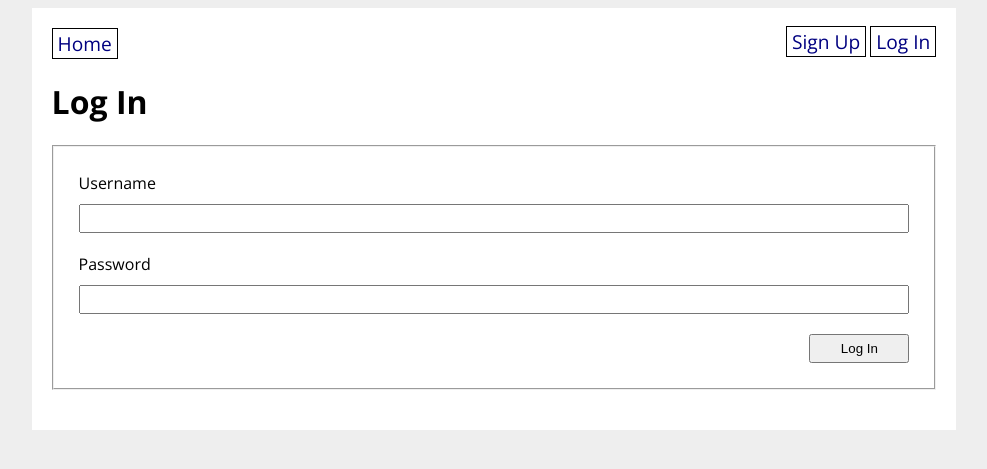
After one commit to Pondorasti/BEW-1.2, a Flask app: page /login in a window 1280 px wide. The commit adds this page. Shown: the top 469 px of the page, without its empty margins (146-1133 px from the left). Run offline with Flask 2, Linux system fonts and the light colour scheme.

Commit message:
WIP Homework 4

```diff
--- a/Class Work/Forms-Homework/grocery_app/forms.py
+++ b/Class Work/Forms-Homework/grocery_app/forms.py
@@ -1,9 +1,35 @@
+from flask.app import Flask
 from flask_wtf import FlaskForm
 from wtforms import StringField, DateField, SelectField, SubmitField
+from wtforms import validators
 from wtforms.ext.sqlalchemy.fields import QuerySelectField
 from wtforms.fields.core import FloatField
-from wtforms.validators import DataRequired, Length, NumberRange, URL
-from grocery_app.models import GroceryStore, ItemCategory
+from wtforms.fields.simple import PasswordField
+from wtforms.validators import DataRequired, Length, NumberRange, URL, ValidationError
+from .models import GroceryStore, ItemCategory
+from .models import User
+
+
+class SignUpForm(FlaskForm):
+    username = StringField(
+        "Username", validators=[DataRequired(), Length(min=3, max=20)]
+    )
+    password = PasswordField("Password", validators=[DataRequired()])
+    submit = SubmitField("Sign Up")
+
+    def validate_username(self, username):
+        user = User.query.filter_by(username=username.data).first()
+        if user:
+            raise ValidationError(
+                "Username already taken! Please choose a different one.")
+
+
+class LoginForm(FlaskForm):
+    username = StringField(
+        "Username", validators=[DataRequired(), Length(min=3, max=20)]
+    )
+    password = PasswordField("Password", validators=[DataRequired()])
+    submit = SubmitField("Log In")
 
 
 class GroceryStoreForm(FlaskForm):
--- a/Class Work/Forms-Homework/grocery_app/routes.py
+++ b/Class Work/Forms-Homework/grocery_app/routes.py
@@ -1,16 +1,58 @@
 from flask import Blueprint, request, render_template, redirect, url_for, flash
 from datetime import date, datetime
-from grocery_app.models import GroceryStore, GroceryItem
-from grocery_app.forms import GroceryStoreForm, GroceryItemForm
+from flask_login.utils import login_user, logout_user, login_required, current_user
+from .models import GroceryStore, GroceryItem, User
+from .forms import GroceryStoreForm, GroceryItemForm, SignUpForm, LoginForm
+from . import app, db, bcrypt
 
 # Import app and db from events_app package so that we can run app
-from grocery_app import app, db
+# from grocery_app import app, db
 
 main = Blueprint("main", __name__)
+auth = Blueprint("auth", __name__)
 
 ##########################################
 #           Routes                       #
 ##########################################
+
+
+@auth.route("/signup", methods=["GET", "POST"])
+def signup():
+    form = SignUpForm()
+
+    if form.validate_on_submit():
+        hashed_password = bcrypt.generate_password_hash(
+            form.password.data).decode("utf-8")
+        user = User(username=form.username.data, password=hashed_password)
+
+        db.session.add(user)
+        db.session.commit()
+
+        flash("New user created!")
+
+        return redirect(url_for("auth.login"))
+
+    return render_template("signup.html", form=form, action="/signup")
+
+
+@auth.route("/login", methods=["GET", "POST"])
+def login():
+    form = LoginForm()
+    if form.validate_on_submit():
+        user = User.query.filter_by(username=form.username.data).first()
+        if user and bcrypt.check_password_hash(user.password, form.password.data):
+            login_user(user, remember=True)
+            next_page = request.args.get("next")
+            return redirect(next_page if next_page else url_for("main.homepage"))
+
+    return render_template("login.html", form=form, action="/login")
+
+
+@auth.route("/logout")
+@login_required
+def logout():
+    logout_user()
+    return redirect(url_for("main.homepage"))
 
 
 @main.route('/')
@@ -20,6 +62,7 @@ def homepage():
 
 
 @main.route('/new_store', methods=['GET', 'POST'])
+@login_required
 def new_store():
     form = GroceryStoreForm()
 
@@ -27,6 +70,7 @@ def new_store():
         new_grocery_store = GroceryStore(
             title=form.title.data,
             address=form.address.data,
+            created_by_id=current_user.id
         )
 
         db.session.add(new_grocery_store)
@@ -40,6 +84,7 @@ def new_store():
 
 
 @main.route('/new_item', methods=['GET', 'POST'])
+@login_required
 def new_item():
     form = GroceryItemForm()
 
@@ -50,6 +95,7 @@ def new_item():
             category=form.category.data,
             photo_url=form.photo_url.data,
             store=form.store.data,
+            created_by_id=current_user.id
         )
 
         db.session.add(new_item)
@@ -63,6 +109,7 @@ def new_item():
 
 
 @main.route('/store/<store_id>', methods=['GET', 'POST'])
+@login_required
 def store_detail(store_id):
     store = GroceryStore.query.get(store_id)
     form = GroceryStoreForm(obj=store)
@@ -81,6 +128,7 @@ def store_detail(store_id):
 
 
 @main.route('/item/<item_id>', methods=['GET', 'POST'])
+@login_required
 def item_detail(item_id):
     item = GroceryItem.query.get(item_id)
     form = GroceryItemForm(obj=item)
--- /dev/null
+++ b/Class Work/Forms-Homework/grocery_app/templates/auth.html
@@ -0,0 +1,30 @@
+{% extends 'base.html' %}
+
+{% block content %}
+
+{% block auth %}{% endblock %}
+
+<form method="POST" action="{{ action }}">
+  {{ form.csrf_token }}
+  <fieldset>
+    {{ form.username.label }}
+    {{ form.username }}
+    <ul>
+      {% for error in form.username.errors %}
+      <li class="error">{{ error }}</li>
+      {% endfor %}
+    </ul>
+
+    {{ form.password.label }}
+    {{ form.password }}
+    <ul>
+      {% for error in form.password.errors %}
+      <li class="error">{{ error }}</li>
+      {% endfor %}
+    </ul>
+
+    {{ form.submit }}
+  </fieldset>
+</form>
+
+{% endblock %}
--- a/Class Work/Forms-Homework/grocery_app/templates/base.html
+++ b/Class Work/Forms-Homework/grocery_app/templates/base.html
@@ -1,11 +1,13 @@
 <!DOCTYPE html>
 <html>
+
 <head>
   <title>Grocery Store Tracker</title>
   <link rel="stylesheet" href="/static/style.css">
   <link rel="preconnect" href="https://fonts.gstatic.com">
   <link href="https://fonts.googleapis.com/css2?family=Open+Sans:wght@400;700&display=swap" rel="stylesheet">
 </head>
+
 <body>
   <div id="content">
     {% for message in get_flashed_messages() %}
@@ -14,11 +16,23 @@
     <nav>
       <a href="/">Home</a>
       <div>
+        {% if current_user.is_authenticated %}
         <a href="/new_store">New Store</a>
         <a href="/new_item">New Item</a>
+        <a href="/logout">Log Out</a>
+        {% else %}
+        <a href="/signup">Sign Up</a>
+        <a href="/login">Log In</a>
+        {% endif %}
       </div>
     </nav>
+
+    {% if current_user.is_authenticated %}
+    <p>You are currently logged in!</p>
+    {% endif %}
+
     {% block content %}{% endblock %}
   </div>
 </body>
+
 </html>
--- a/Class Work/Forms-Homework/grocery_app/templates/item_detail.html
+++ b/Class Work/Forms-Homework/grocery_app/templates/item_detail.html
@@ -11,6 +11,7 @@
 
 <p><strong>Store:</strong> {{ item.store.title }}</p>
 
+<p><strong>Created by:</strong> {{ item.created_by.username }}</p>
 
 <h2>Edit Item</h2>
 
--- /dev/null
+++ b/Class Work/Forms-Homework/grocery_app/templates/login.html
@@ -0,0 +1,4 @@
+{% extends "auth.html" %}
+{% block auth %}
+<h1>Log In</h1>
+{% endblock %}
--- /dev/null
+++ b/Class Work/Forms-Homework/grocery_app/templates/signup.html
@@ -0,0 +1,5 @@
+{% extends "auth.html" %}
+
+{% block auth %}
+<h1>Sign Up</h1>
+{% endblock %}
--- a/Class Work/Forms-Homework/grocery_app/templates/store_detail.html
+++ b/Class Work/Forms-Homework/grocery_app/templates/store_detail.html
@@ -3,7 +3,8 @@
 
 <h1>Store - {{ store.title }}</h1>
 
-<strong>Address:</strong> {{ store.address }}
+<strong>Address:</strong> {{ store.address }}<br>
+<i>Created by: {{ store.created_by.username }}</i>
 
 <h2>Items</h2>
 
```
Also changed, not shown: Class Work/Forms-Homework/grocery_app/__init__.py (+21 -2 lines), Class Work/Forms-Homework/grocery_app/models.py (+15 -2 lines), Class Work/Forms-Homework/grocery_app/database.db. Lines whose indentation alone changed are shown as unchanged.
